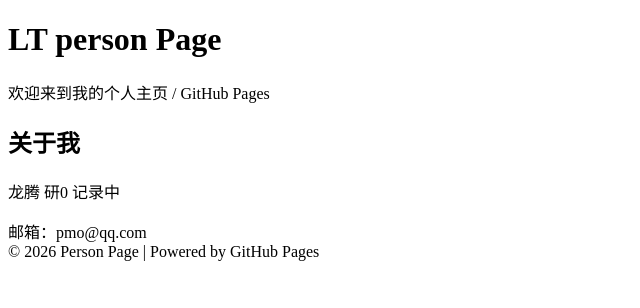
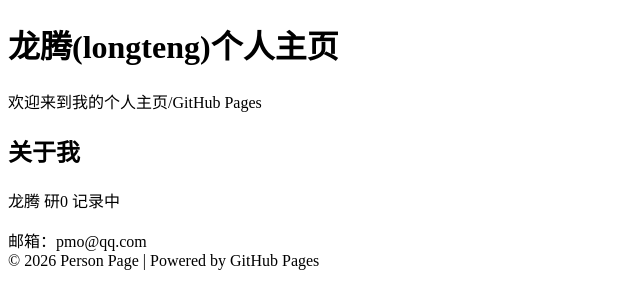
Before and after one commit to Noah-aaa/person-pages, a plain HTML site: page index.html in a window 1280 px wide. Shown: the whole page, without its empty margins (0-640 px from the left). Drawn offline with Linux system fonts and the light colour scheme.

Commit message:
Update personal homepage content and styling

```diff
--- a/index.html
+++ b/index.html
@@ -4,13 +4,18 @@
     <meta charset="UTF-8">
     <meta name="viewport" content="width=device-width, initial-scale=1.0">
     <title>个人主页</title>
+    <style>
+        center-text{
+            text-align:center;
+        }
+    </style>
 </head>
 
 <body>
 
     <div>
-        <h1>LT person Page</h1>
-        <p>欢迎来到我的个人主页 / GitHub Pages</p>
+        <h1 class="center-text">龙腾(longteng)个人主页</h1>
+        <p class="center-text">欢迎来到我的个人主页/GitHub Pages</p>
 
         <div>
             <h2>关于我</h2>
```
